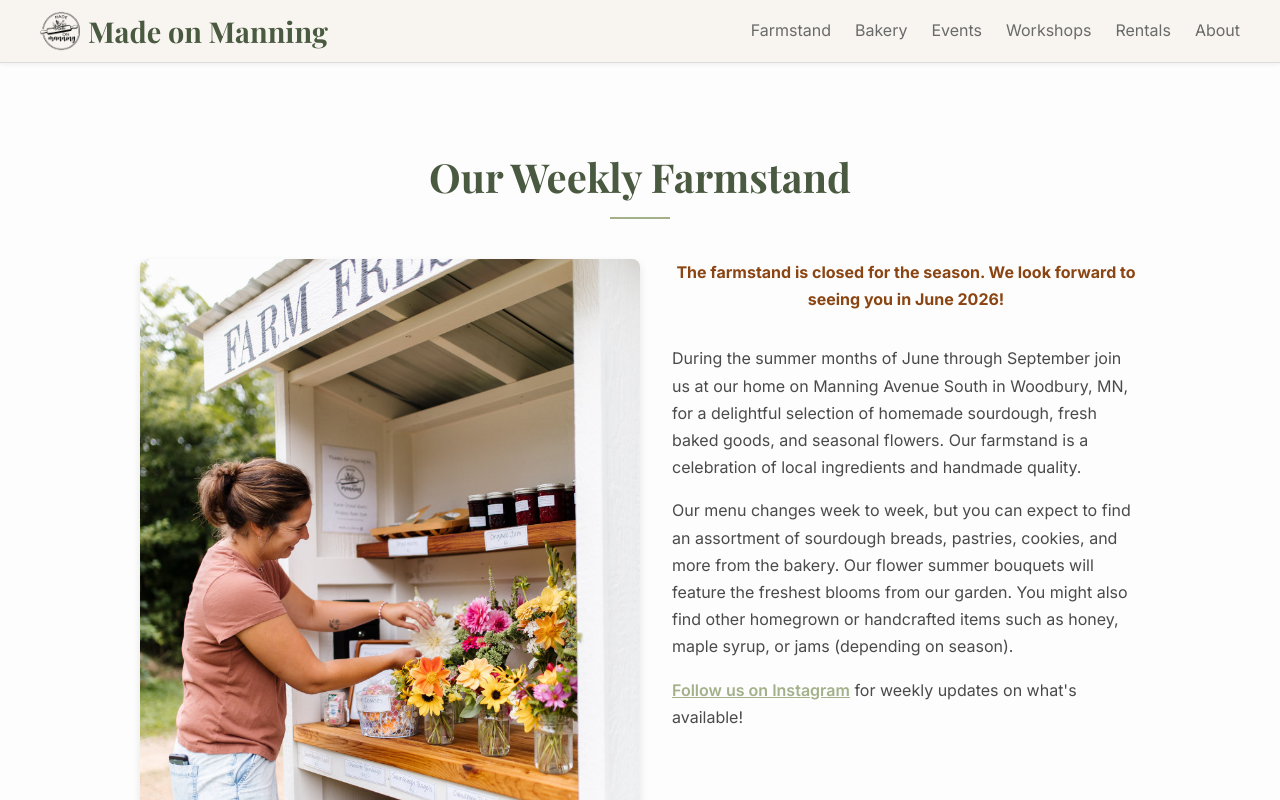
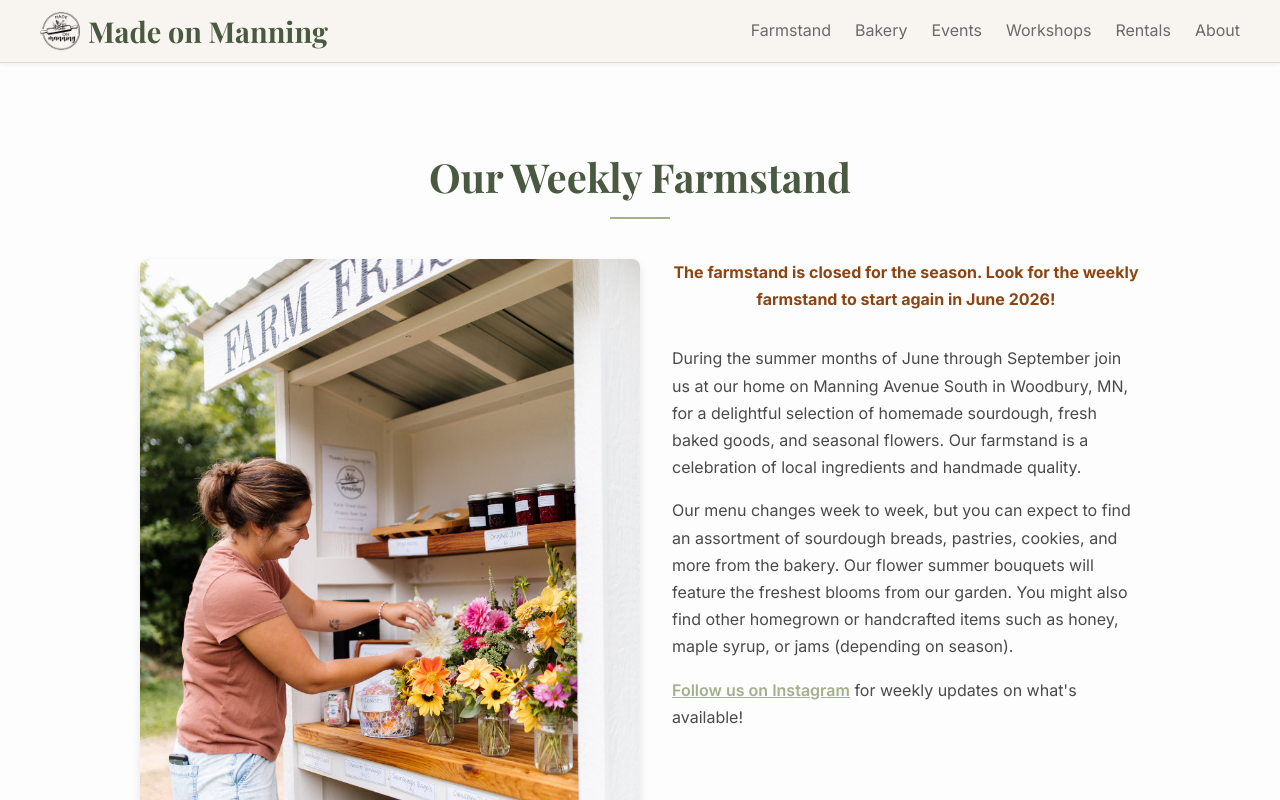
Before and after one commit to madeonmanning/madeonmanning.github.io, a Next.js app: page /farmstand in a window 1280 px wide. Shown: the top 800 px of the page. Built offline with nearby package versions, Linux system fonts and the light colour scheme; a web font is replaced by a local one.

Commit message:
update farmstand verbiage

```diff
--- a/app/farmstand/page.jsx
+++ b/app/farmstand/page.jsx
@@ -70,7 +70,7 @@ function Farmstand() {
         />
         <div className="farmstand-intro-text intro-text">
           <p className="farmstand-announce">
-            The farmstand is closed for the season. We look forward to seeing you in June 2026!
+            The farmstand is closed for the season. Look for the weekly farmstand to start again in June 2026!
           </p>
           <p>
             During the summer months of June through September join us at our home on Manning Avenue South in
```
